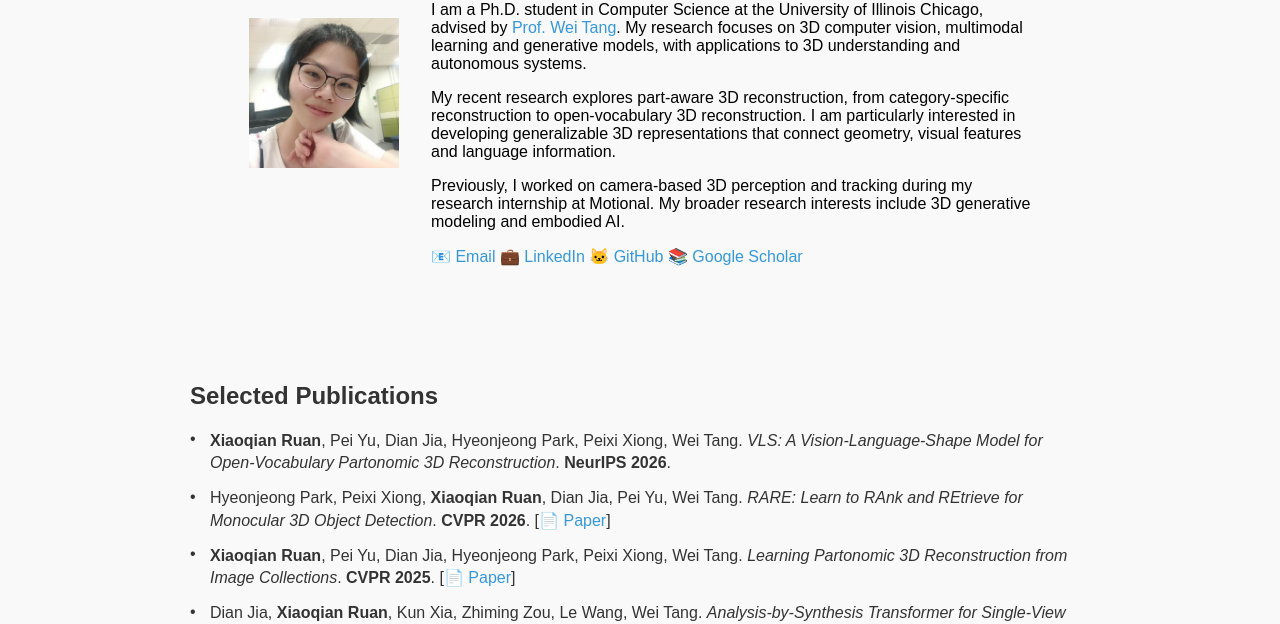
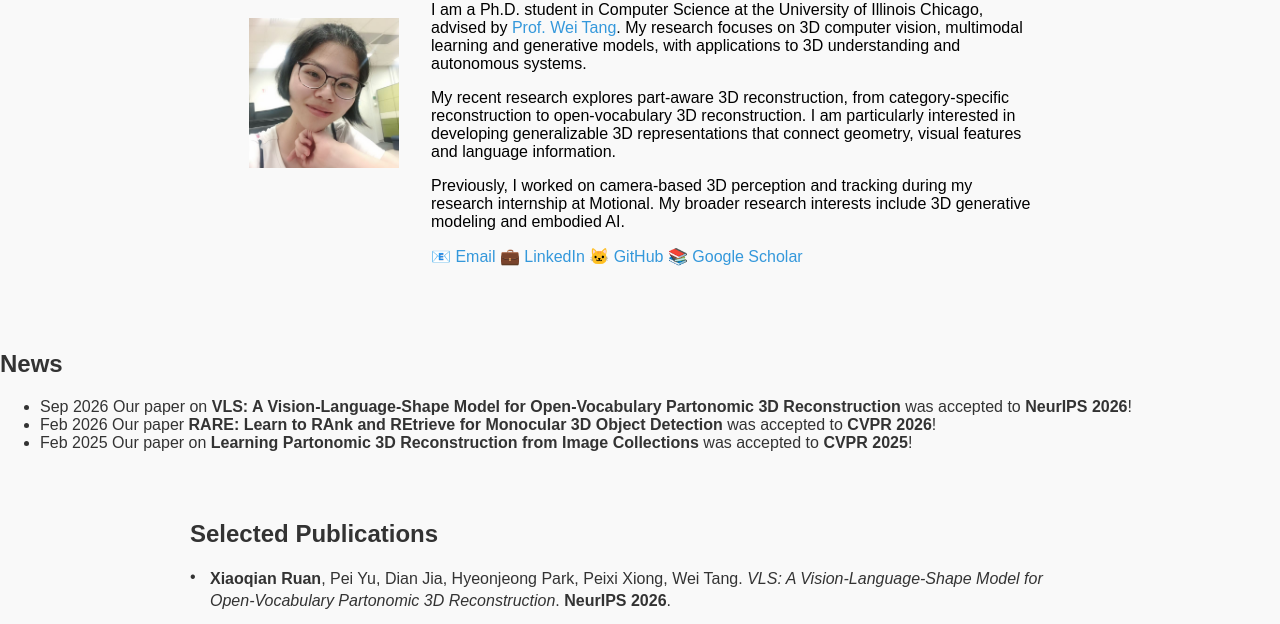
Before and after one commit to XiaoqianRuan1/XiaoqianRuan1.github.io, a plain HTML site: page index.html in a window 1280 px wide. Shown: the part 143-767 px from the top of the page. Drawn offline with Linux system fonts and the light colour scheme.

Commit message:
Add news section with recent publications

```diff
--- a/index.html
+++ b/index.html
@@ -180,6 +180,36 @@
 </header>
 </header>
 
+
+<section id="news">
+  <h2>News</h2>
+  <ul class="news-list">
+    <li>
+      <span class="news-date">Sep 2026</span>
+      <span>
+        Our paper on <strong>VLS: A Vision-Language-Shape Model for Open-Vocabulary Partonomic 3D Reconstruction</strong> was accepted to
+        <strong>NeurIPS 2026</strong>!
+      </span>
+    </li>
+    <li>
+      <span class="news-date">Feb 2026</span>
+      <span>
+        Our paper <strong>RARE: Learn to RAnk and REtrieve for Monocular 3D Object Detection</strong> was accepted to
+        <strong>CVPR 2026</strong>!
+      </span>
+    </li>
+    <li>
+      <span class="news-date">Feb 2025</span>
+      <span>
+        Our paper on <strong>Learning Partonomic 3D Reconstruction from Image Collections</strong> was accepted to
+        <strong>CVPR 2025</strong>!
+      </span>
+    </li>
+  </ul>
+</section>
+
+
+
 <section class="section">
   <h2>Selected Publications</h2>
   <ol class="pub-list">
```
